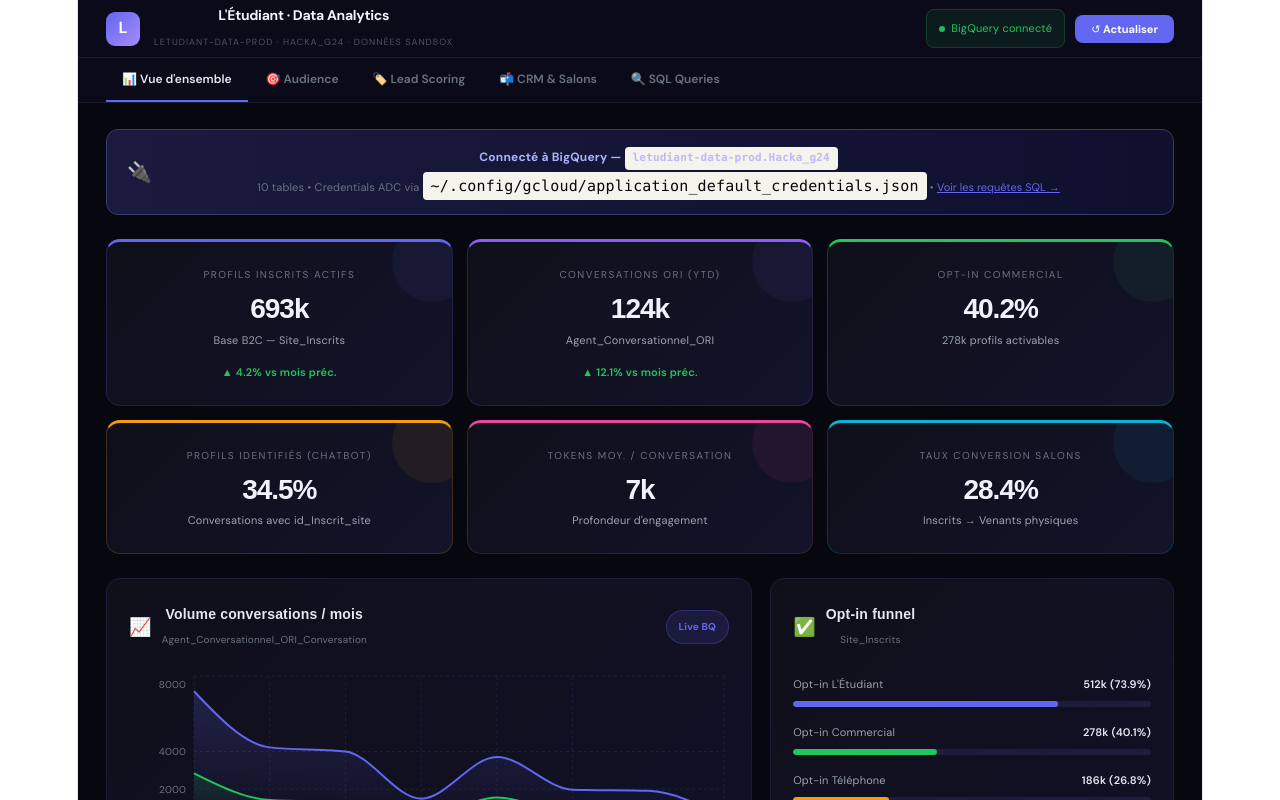
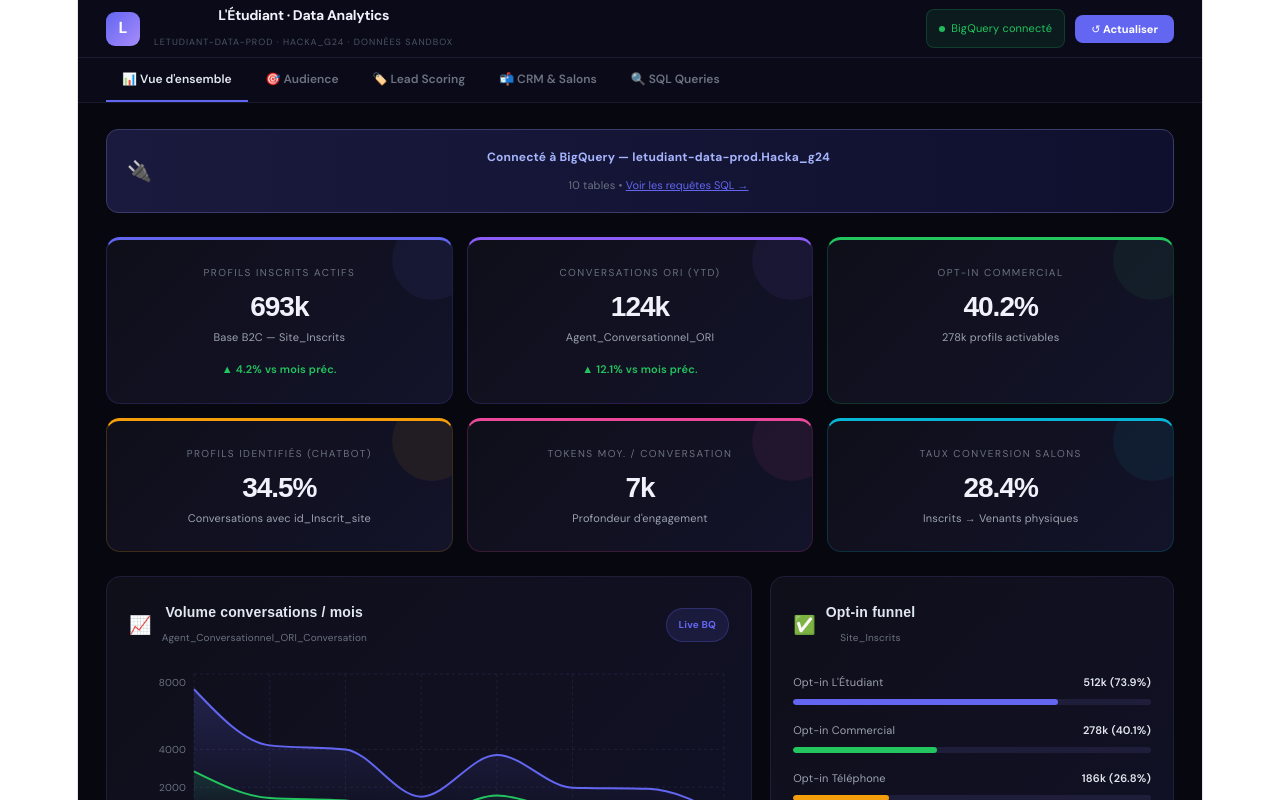
Before and after one commit to colinernld/etudiant, a React (Vite) app: page / in a window 1280 px wide. Shown: the top 800 px of the page. Built offline with nearby package versions, Linux system fonts and the light colour scheme.

Commit message:
Update App.jsx

```diff
--- a/src/App.jsx
+++ b/src/App.jsx
@@ -367,10 +367,10 @@
               <span style={{ fontSize:20 }}>🔌</span>
               <div style={{ flex:1 }}>
                 <div style={{ fontSize:12, fontWeight:700, color:"#a5b4fc" }}>
-                  Connecté à BigQuery — <code style={{ fontSize:11, color:"#c4b5fd" }}>letudiant-data-prod.Hacka_g24</code>
+                  Connecté à BigQuery — letudiant-data-prod.Hacka_g24
                 </div>
                 <div style={{ fontSize:11, color:"#6b7280", marginTop:2 }}>
-                  10 tables • Credentials ADC via <code>~/.config/gcloud/application_default_credentials.json</code> •{" "}
+                  10 tables •{" "}
                   <button onClick={() => setSqlModal(BQ_QUERIES.monthly_conversations)} style={{
                     background:"none", border:"none", color:ACCENT, fontSize:11,
                     textDecoration:"underline", cursor:"pointer"
```
